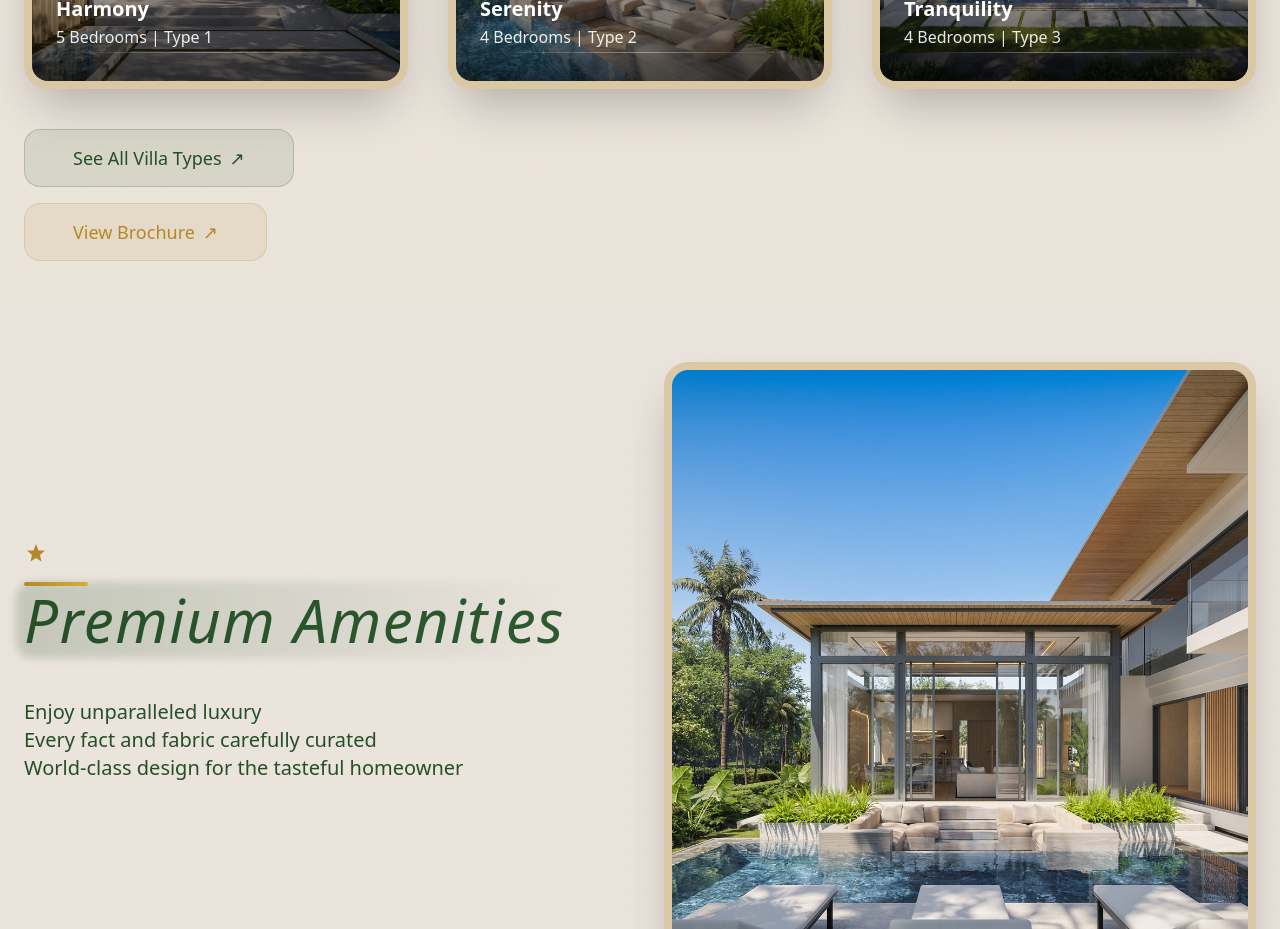
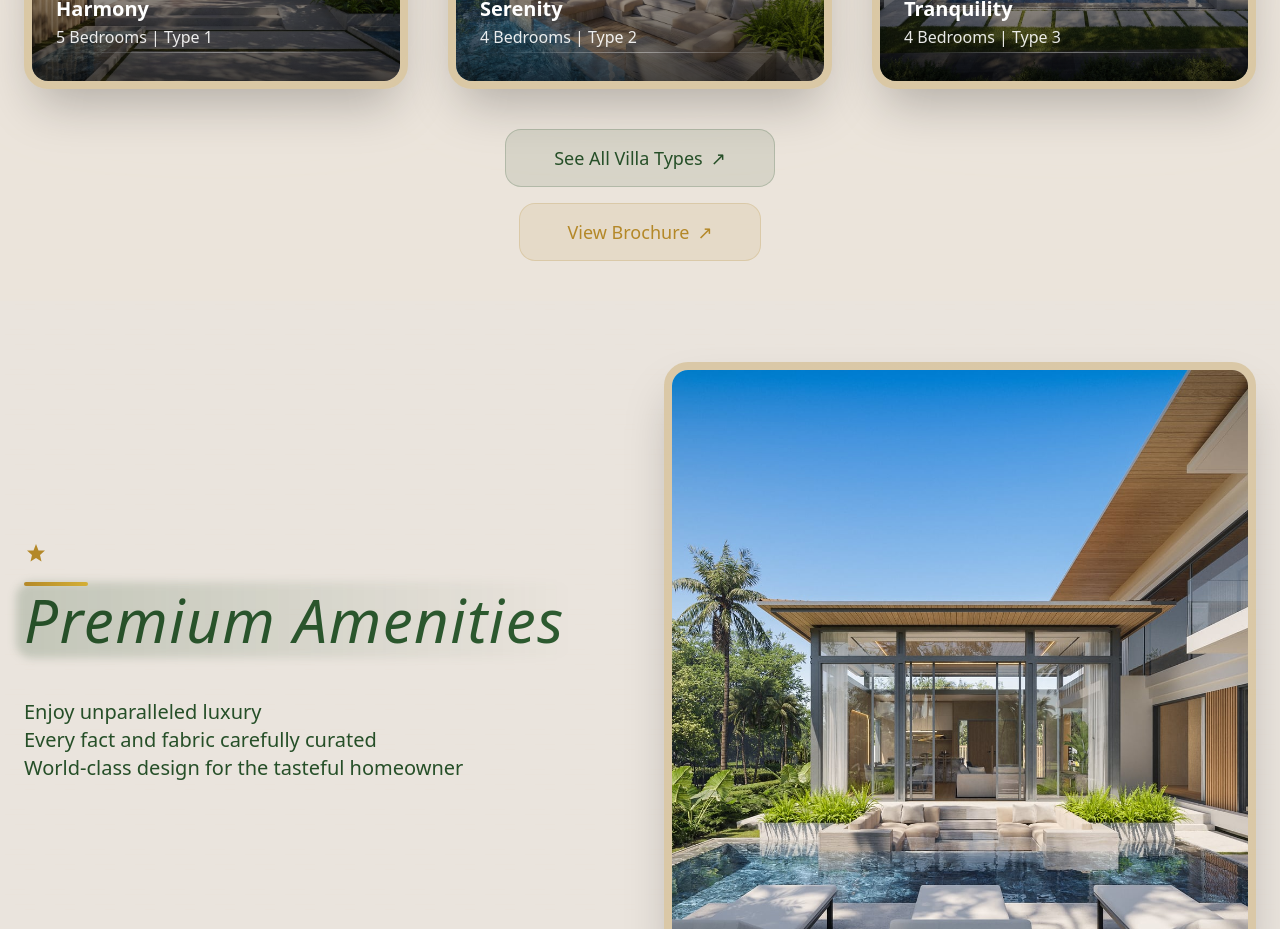
Before and after one commit to Marnfah-Pool-Villas/truffle-clone-v398, a Next.js app in the folder truffle-clone/: page / in a window 1280 px wide. Shown: the part 1560-2489 px from the top of the page. Built offline with nearby package versions, Linux system fonts and the light colour scheme; a web font is replaced by a local one.

Commit message:
Center villa buttons on desktop
cgen-25bef9093dd84822898c1c5ce449e838

```diff
--- a/truffle-clone/src/components/PropertiesSection.tsx
+++ b/truffle-clone/src/components/PropertiesSection.tsx
@@ -130,7 +130,7 @@ export default function PropertiesSection() {
                   </div>
                 </div>
               </div>
-              <div className="mt-10 mb-0 md:mt-12 md:mb-[0.25cm] flex flex-col items-center gap-4 md:flex-col md:items-start">
+              <div className="mt-10 mb-0 md:mt-12 md:mb-[0.25cm] flex flex-col items-center gap-4 md:items-center lg:col-start-2">
                 <Link
                   href="/view"
                   className="inline-flex items-center justify-center px-10 md:px-12 py-3 md:py-3.5 min-w-[11rem] rounded-2xl bg-[#264f28]/10 text-[#264f28] border border-[#264f28]/20 transition-all duration-300 whitespace-nowrap hover:bg-[#264f28]/20 hover:border-[#264f28]/40 hover:scale-105 text-base md:text-lg font-normal mt-[0.25cm] md:mt-[0.25cm] lg:mt-0"
```
